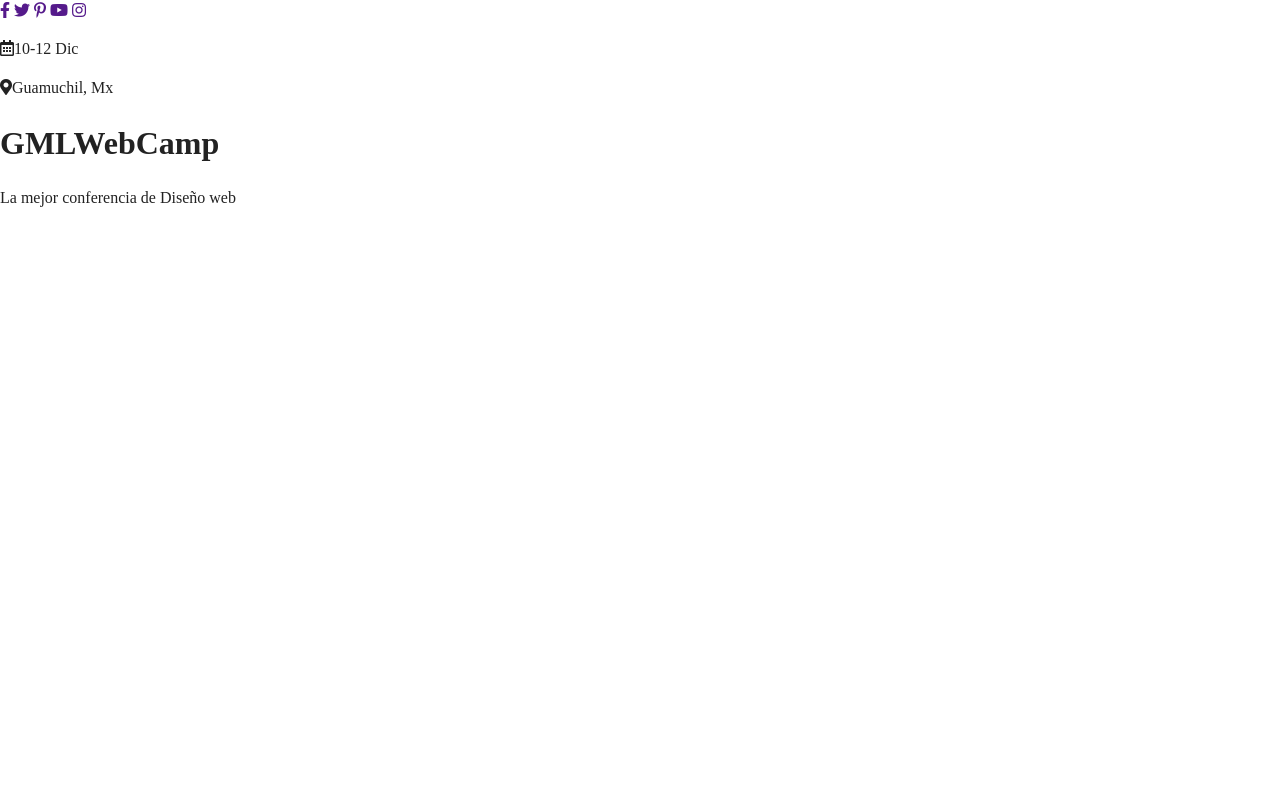
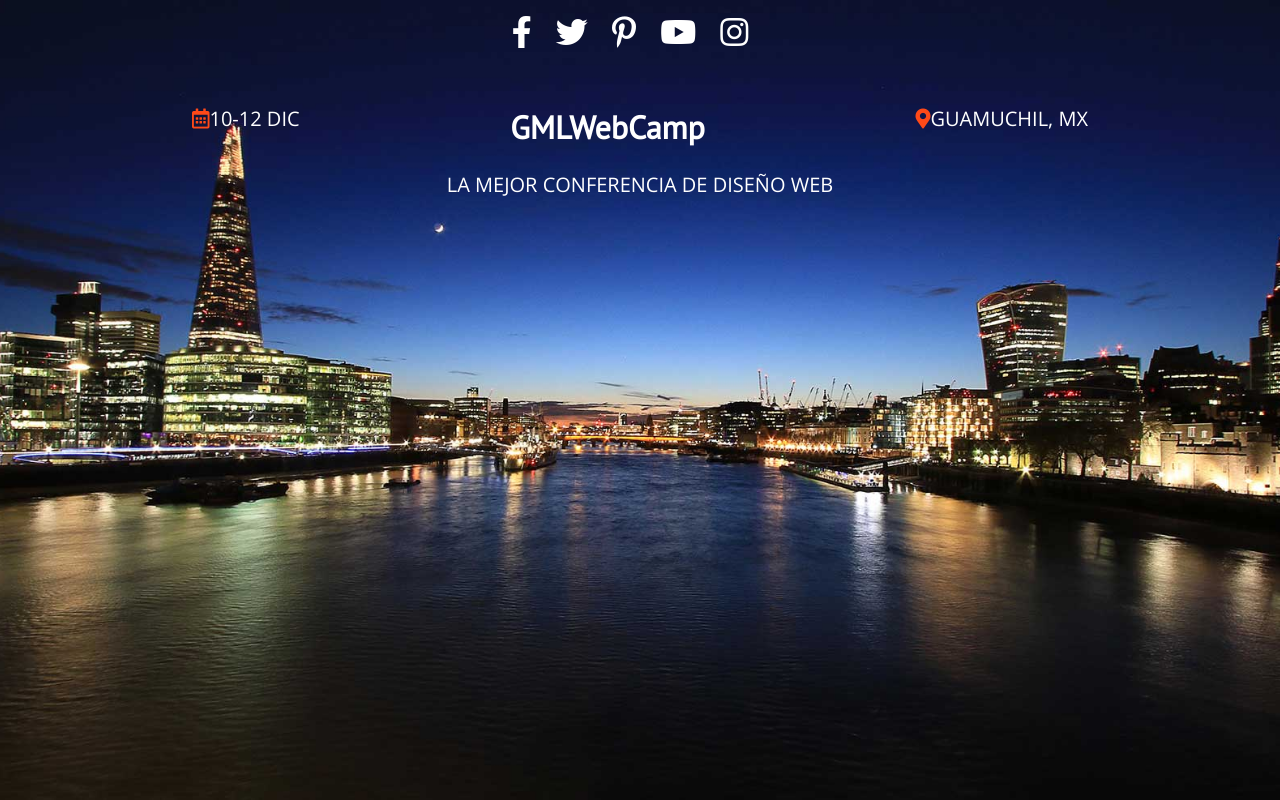
Before and after one commit to VpDev22/CursoWeb, a plain HTML site: page index.html in a window 1280 px wide. Drawn offline with nearby package versions, Linux system fonts and the light colour scheme.

Commit message:
añadiendo estilos

```diff
--- a/css/main.css
+++ b/css/main.css
@@ -97,6 +97,85 @@ textarea {
 /* ==========================================================================
    Author's custom styles
    ========================================================================== */
+   html{
+    box-sizing: border-box;
+  }
+  *,*::before,*::after{
+    box-sizing: inherit;
+  }
+
+  body{
+    background-color: #f2f2f2;
+    font-family: 'Open Sans', sans-serif;
+  }
+  h2{
+    font-family: 'Oswald', sans-serif;
+  }
+  /** Header **/
+  div.hero{
+    background-image: url(../img/encabezado.jpg);
+    height: 100vh;
+    background-position: top center;
+    background-size: cover;
+  }
+  div.contenido-header{
+    padding-top: 40px;
+  }
+  @media only screen and (min-width:768px){
+    div.contenido-header{
+      padding-top: 10px;
+    }
+  }
+  nav.redes-sociales{
+    text-align: center;
+  }
+  nav.redes-sociales a{
+    color: #ffffff;
+    font-size: 2em;
+    margin-right: 20px;
+  }
+  nav.redes-sociales a:last-child{
+    margin-top: 0;
+  }
+
+  div.informacion-evento{
+    text-align: center;
+    color: #ffffff;
+
+  }
+  @media only screen and (min-width: 768px){
+    div.informacion-evento{
+      width: 70%;
+      margin: 0 auto;
+      margin-top: 50px;
+    }
+  }
+
+  div.informacion-evento p {
+    margin: 0;
+    display: inline;
+    font-size: 20px;
+    text-transform: uppercase;
+  }
+
+  div.informacion-evento p i{
+    color: #fe4918
+  }
+  p.fecha{
+    float: left;
+  }
+  p.slogan{
+  text-transform: none;
+
+  }
+  p.ciudad{
+    float: right;
+    text-align: right;
+  }
+  h1.nombre-sitio{
+    font-family: 'PT Sans', sans-serif;
+  }
+
 
 /* ==========================================================================
    Helper classes
@@ -262,17 +341,8 @@ textarea {
   h2,
   h3 {
     page-break-after: avoid;
-    font-family: 'Oswald', sans-serif;
   }
-
-
-
-
-
-  h1.nombre-sitio{
-    font-family: 'PT Sans', sans-serif;
-  }
-
-
-
 }
+/*===========================================
+  AUTOR CUSTOM STYLES
+  ===========================================*/
--- a/index.html
+++ b/index.html
@@ -40,10 +40,11 @@
         <div class="informacion-evento">
           <p class="fecha"><i class="far fa-calendar-alt"></i>10-12 Dic</p>
           <p class="ciudad"><i class="fas fa-map-marker-alt"></i>Guamuchil, Mx</p>
+
+          <h1 class="nombre-sitio">GMLWebCamp</h1>
+          <p class="slogan">La mejor conferencia de <span>Diseño web</span></p>
         </div>
-        <h1 class="nombre-sitio">GMLWebCamp</h1>
-        <p class="slogan">La mejor conferencia de <span>Diseño web</span></p>
-      </div>
+        </div>
     </div>
     <!--hero-->
   </header>
```
